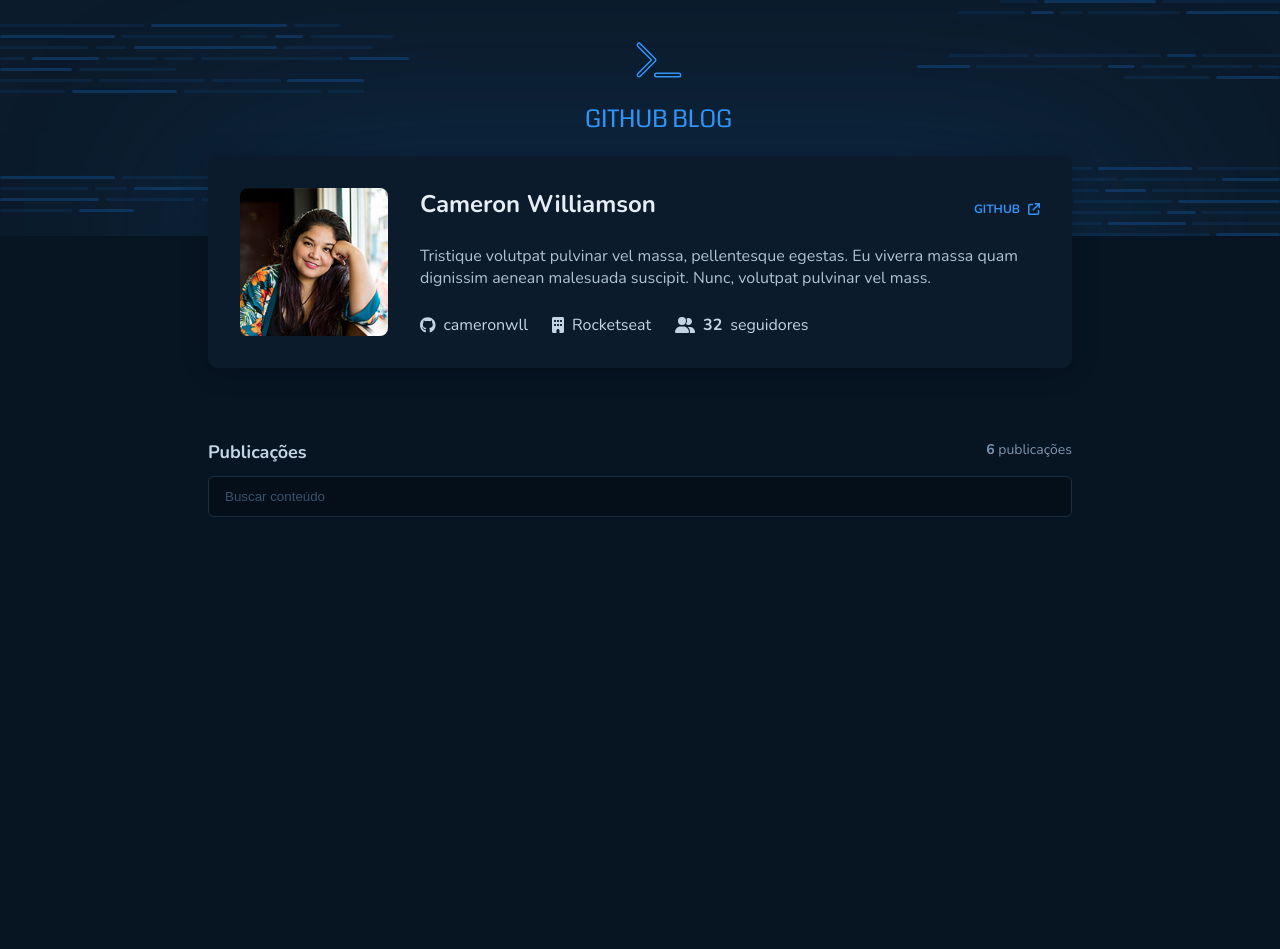
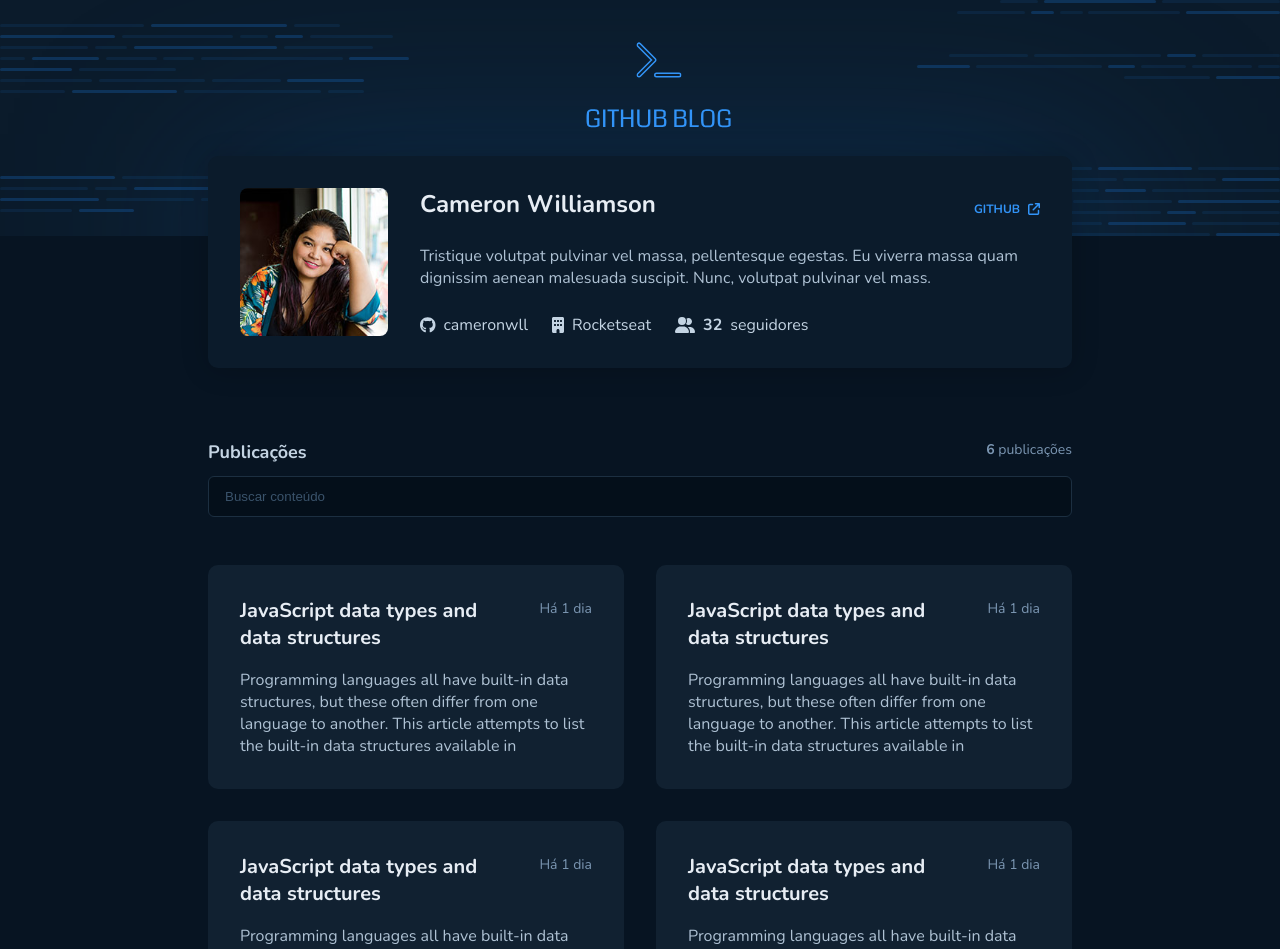
Before and after one commit to manoguii/github-blog, a React (Vite) app: page / in a window 1280 px wide. Shown: the top 949 px of the page. Before the commit the page ends 800 px from the top, so only its background shows below. Built offline with nearby package versions, Linux system fonts and the light colour scheme.

Commit message:
:art: Create component Post

```diff
--- /dev/null
+++ b/src/pages/Home/Post/index.tsx
@@ -0,0 +1,19 @@
+import { PostContainer } from './styles'
+
+export function Post() {
+  return (
+    <PostContainer>
+      <header>
+        <h3>JavaScript data types and data structures</h3>
+        <div>
+          <span>Há 1 dia</span>
+        </div>
+      </header>
+      <section>
+        Programming languages all have built-in data structures, but these often
+        differ from one language to another. This article attempts to list the
+        built-in data structures available in
+      </section>
+    </PostContainer>
+  )
+}
--- /dev/null
+++ b/src/pages/Home/Post/styles.ts
@@ -0,0 +1,34 @@
+import styled from 'styled-components'
+
+export const PostContainer = styled.article`
+  display: flex;
+  flex-direction: column;
+  max-width: 26rem;
+
+  background: ${(props) => props.theme.Post};
+  border-radius: 10px;
+  padding: 2rem;
+
+  header {
+    display: flex;
+    flex-direction: row;
+    justify-content: space-between;
+    gap: 1rem;
+
+    h3 {
+      font-size: 1.25rem;
+      font-weight: 700;
+      color: ${(props) => props.theme.Title};
+      max-width: 17.6rem;
+    }
+
+    span {
+      font-size: 0.875rem;
+      color: ${(props) => props.theme.Span};
+    }
+  }
+
+  section {
+    padding-top: 1.125rem;
+  }
+`
--- a/src/pages/Home/index.tsx
+++ b/src/pages/Home/index.tsx
@@ -1,12 +1,19 @@
 import { InputForm } from './InputForm'
+import { Post } from './Post'
 import { Profile } from './Profile'
-import { HomeContainer } from './styles'
+import { HomeContainer, Main } from './styles'
 
 export function Home() {
   return (
     <HomeContainer>
       <Profile />
       <InputForm />
+      <Main>
+        <Post />
+        <Post />
+        <Post />
+        <Post />
+      </Main>
     </HomeContainer>
   )
 }
--- a/src/pages/Home/styles.ts
+++ b/src/pages/Home/styles.ts
@@ -5,3 +5,11 @@
   max-width: 864px;
   margin: 0 auto;
 `
+
+export const Main = styled.main`
+  width: 100%;
+  display: grid;
+  grid-template-columns: repeat(2, 1fr);
+  gap: 2rem;
+  margin: 3rem 0 6rem 0;
+`
```
